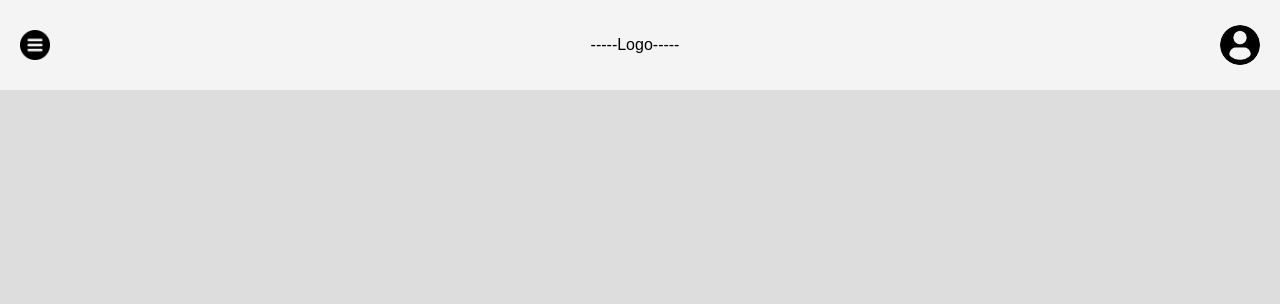
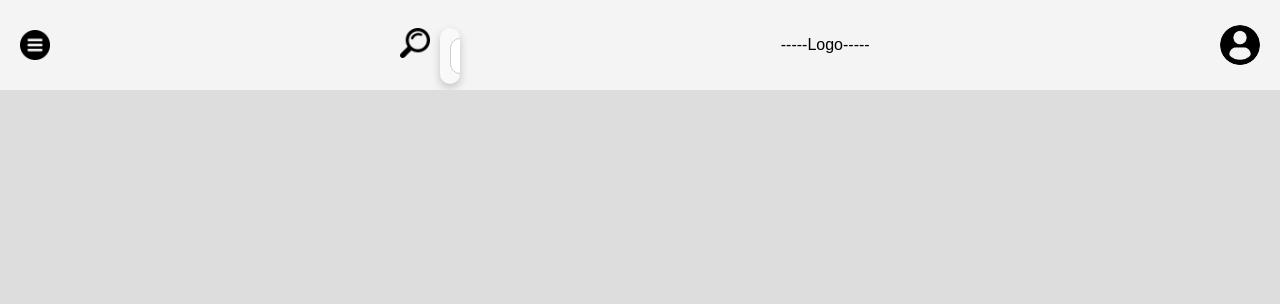
Before and after one commit to YOOSUF-HUB/TGMS-G13, a PHP site: page /Homepage.html in a window 1280 px wide. Shown: the top 304 px of the page. Run offline with PHP 8.4, Linux system fonts and the light colour scheme.

Commit message:
Added the Search bar icon option but there is a problem when hiding the search bar Problem: The search does not hide completely

```diff
--- a/Homepage.css
+++ b/Homepage.css
@@ -278,3 +278,50 @@ header {
     border-radius: 50%;
     cursor: pointer;
 }
+
+/* Search Bar section styling */
+section {
+    position: relative; /* Ensure the section is positioned relative for absolute positioning inside */
+}
+
+/* Search Bar container styling */
+#searchBarContainer {
+    border-radius: 10px;
+    position: absolute; /* Absolute positioning to align next to the search icon */
+    top: 0; /* Align to the top of the section */
+    left: 100%; /* Start right after the search icon */
+    transform: translateX(10px); /* Adds a slight gap between the icon and search bar */
+    width: 0; /* Initial width of 0 to hide */
+    overflow: hidden; /* Hide overflow content */
+    transition: width 0.5s ease; /* Smooth transition for width */
+    background-color: #f9f9f9; /* Background color */
+    padding: 10px; /* Padding around the search bar */
+    box-shadow: 0px 4px 8px rgba(0, 0, 0, 0.2); /* Shadow for depth */
+    display: flex; /* Flexbox for horizontal layout */
+    align-items: center; /* Center items vertically */
+}
+
+/* Search input field styling */
+#searchInput {
+    padding: 8px;
+    font-size: 16px;
+    margin-right: 10px;
+    border: 1px solid #ccc; /* Border for input field */
+    border-radius: 10px;
+}
+
+/* Search button styling */
+#searchBarContainer button {
+    border-radius: 10px;
+    padding: 8px 16px;
+    font-size: 16px;
+    cursor: pointer;
+    border: none; /* Remove default border */
+    background-color: #333; /* Button background color */
+    color: white; /* Button text color */
+}
+
+/* Active class for showing the search bar */
+#searchBarContainer.active {
+    width: 280px; /* Width when active */
+}
--- a/Homepage.html
+++ b/Homepage.html
@@ -27,6 +27,17 @@
         <!-- Menu icon (with open function)-->
         <img src="menu.png" style="width:30px;cursor:pointer" onclick="openNav()">
 
+
+        <!-- Search Bar section -->
+        <section style="position: relative;">
+            <img src="magnifier.png" style="width: 30px; cursor: pointer;" onclick="toggleSearchBar()">
+
+            <!-- Search bar container -->
+            <div id="searchBarContainer">
+                <input type="text" id="searchInput" placeholder="Search...">
+                <button onclick="performSearch()">Search</button>
+            </div>
+        </section>
 
 
 
--- a/Homepage.js
+++ b/Homepage.js
@@ -1,4 +1,22 @@
+// Toggle the visibility of the search bar
+function toggleSearchBar() {
+    var searchBarContainer = document.getElementById("searchBarContainer");
+    searchBarContainer.classList.toggle("active");
+}
 
+// Perform the search
+function performSearch() {
+    var query = document.getElementById("searchInput").value;
+    if (query) {
+        // For demonstration, logging the query. Replace with actual search logic.
+        console.log("Searching for: " + query);
+
+        // Example: Redirect to a search results page with the query
+        // window.location.href = "search-results.html?q=" + encodeURIComponent(query);
+    } else {
+        alert("Please enter a search term.");
+    }
+}
 
 // Other JavaScript functions for opening side navigation and dropdowns
 function openNav() {
```
